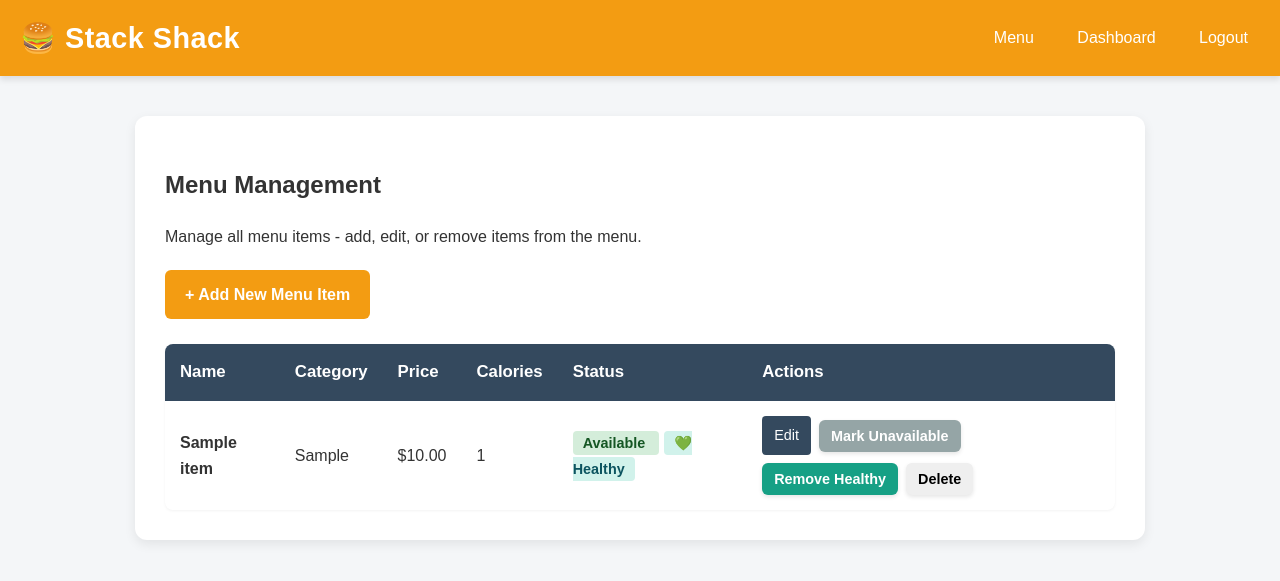
After one commit to Shorse321/CSC510Group24, a Flask app: page /menu/items in a window 1280 px wide. The commit adds this page. Shown: the top 581 px of the page. Run offline with Flask 3, Linux system fonts and the light colour scheme; a user stored in the database is signed in; tables that the repository leaves empty hold one stand-in row (values such as "Sample post").

Commit message:
added primitive functionality for adding to menu as admin

```diff
--- a/proj2/stackshack/app.py
+++ b/proj2/stackshack/app.py
@@ -2,6 +2,7 @@
 from config import config
 from database.db import init_db, login_manager
 from routes.auth_routes import auth_bp
+from routes.menu_routes import menu_bp
 from models.user import User
 
 def create_app(config_name='development'):
@@ -15,6 +16,7 @@
         return User.query.get(int(user_id))
 
     app.register_blueprint(auth_bp, url_prefix='/auth')
+    app.register_blueprint(menu_bp, url_prefix='/menu')
 
     @app.route('/')
     def home():
--- /dev/null
+++ b/proj2/stackshack/controllers/menu_controller.py
@@ -0,0 +1,174 @@
+from models.menu_item import MenuItem
+from database.db import db
+from flask_login import current_user
+
+class MenuController:
+
+    @staticmethod
+    def get_all_items():
+        """Get all menu items"""
+        try:
+            items = MenuItem.query.order_by(MenuItem.category, MenuItem.name).all()
+            return True, "Items retrieved successfully", items
+        except Exception as e:
+            return False, f"Error: {str(e)}", None
+
+    @staticmethod
+    def get_item_by_id(item_id):
+        """Get a specific menu item by ID"""
+        try:
+            item = MenuItem.query.get(item_id)
+            if not item:
+                return False, "Item not found", None
+            return True, "Item retrieved successfully", item
+        except Exception as e:
+            return False, f"Error: {str(e)}", None
+
+    @staticmethod
+    def create_item(name, category, description, price, calories=None, protein=None, image_url=None):
+        """Create a new menu item - Admin/Staff only"""
+        # Check authorization
+        if not current_user.is_authenticated or current_user.role not in ['admin', 'staff']:
+            return False, "Unauthorized: Only admins and staff can create items", None
+
+        # Validation
+        if not name or not category or not price:
+            return False, "Name, category, and price are required", None
+
+        try:
+            item = MenuItem(
+                name=name,
+                category=category,
+                description=description,
+                price=price,
+                calories=calories,
+                protein=protein,
+                image_url=image_url
+            )
+            db.session.add(item)
+            db.session.commit()
+            return True, "Item created successfully", item
+        except Exception as e:
+            db.session.rollback()
+            return False, f"Error: {str(e)}", None
+
+    @staticmethod
+    def update_item(item_id, name=None, category=None, description=None, price=None,
+                    calories=None, protein=None, image_url=None):
+        """Update an existing menu item - Admin/Staff only"""
+        # Check authorization
+        if not current_user.is_authenticated or current_user.role not in ['admin', 'staff']:
+            return False, "Unauthorized: Only admins and staff can update items", None
+
+        try:
+            item = MenuItem.query.get(item_id)
+            if not item:
+                return False, "Item not found", None
+
+            # Update fields if provided
+            if name is not None:
+                item.name = name
+            if category is not None:
+                item.category = category
+            if description is not None:
+                item.description = description
+            if price is not None:
+                item.price = price
+            if calories is not None:
+                item.calories = calories
+            if protein is not None:
+                item.protein = protein
+            if image_url is not None:
+                item.image_url = image_url
+
+            db.session.commit()
+            return True, "Item updated successfully", item
+        except Exception as e:
+            db.session.rollback()
+            return False, f"Error: {str(e)}", None
+
+    @staticmethod
+    def delete_item(item_id):
+        """Delete a menu item - Admin only"""
+        # Check authorization
+        if not current_user.is_authenticated or current_user.role != 'admin':
+            return False, "Unauthorized: Only admins can delete items", None
+
+        try:
+            item = MenuItem.query.get(item_id)
+            if not item:
+                return False, "Item not found", None
+
+            db.session.delete(item)
+            db.session.commit()
+            return True, "Item deleted successfully", None
+        except Exception as e:
+            db.session.rollback()
+            return False, f"Error: {str(e)}", None
+
+    @staticmethod
+    def toggle_availability(item_id):
+        """Toggle the availability status of a menu item - Admin/Staff only"""
+        # Check authorization
+        if not current_user.is_authenticated or current_user.role not in ['admin', 'staff']:
+            return False, "Unauthorized: Only admins and staff can toggle availability", None
+
+        try:
+            item = MenuItem.query.get(item_id)
+            if not item:
+                return False, "Item not found", None
+
+            item.is_available = not item.is_available
+            db.session.commit()
+            status = "available" if item.is_available else "unavailable"
+            return True, f"Item marked as {status}", item
+        except Exception as e:
+            db.session.rollback()
+            return False, f"Error: {str(e)}", None
+
+    @staticmethod
+    def toggle_healthy_choice(item_id):
+        """Toggle the healthy choice status of a menu item - Admin/Staff only"""
+        # Check authorization
+        if not current_user.is_authenticated or current_user.role not in ['admin', 'staff']:
+            return False, "Unauthorized: Only admins and staff can toggle healthy choice", None
+
+        try:
+            item = MenuItem.query.get(item_id)
+            if not item:
+                return False, "Item not found", None
+
+            item.is_healthy_choice = not item.is_healthy_choice
+            db.session.commit()
+            status = "healthy choice" if item.is_healthy_choice else "not a healthy choice"
+            return True, f"Item marked as {status}", item
+        except Exception as e:
+            db.session.rollback()
+            return False, f"Error: {str(e)}", None
+
+    @staticmethod
+    def get_items_by_category(category):
+        """Get all items in a specific category"""
+        try:
+            items = MenuItem.query.filter_by(category=category).order_by(MenuItem.name).all()
+            return True, "Items retrieved successfully", items
+        except Exception as e:
+            return False, f"Error: {str(e)}", None
+
+    @staticmethod
+    def get_available_items():
+        """Get only available menu items (for customer view)"""
+        try:
+            items = MenuItem.query.filter_by(is_available=True).order_by(MenuItem.category, MenuItem.name).all()
+            return True, "Available items retrieved successfully", items
+        except Exception as e:
+            return False, f"Error: {str(e)}", None
+
+    @staticmethod
+    def get_healthy_choices():
+        """Get items marked as healthy choices"""
+        try:
+            items = MenuItem.query.filter_by(is_healthy_choice=True, is_available=True).order_by(MenuItem.name).all()
+            return True, "Healthy choices retrieved successfully", items
+        except Exception as e:
+            return False, f"Error: {str(e)}", None
--- /dev/null
+++ b/proj2/stackshack/routes/menu_routes.py
@@ -0,0 +1,190 @@
+from flask import Blueprint, render_template, request, redirect, url_for, flash
+from flask_login import login_required, current_user
+from controllers.menu_controller import MenuController
+
+menu_bp = Blueprint('menu', __name__)
+
+# View all menu items (Admin/Staff)
+@menu_bp.route('/items', methods=['GET'])
+@login_required
+def view_items():
+    """Display all menu items for management"""
+    if current_user.role not in ['admin', 'staff']:
+        flash("Unauthorized access", "error")
+        return redirect(url_for('auth.dashboard'))
+
+    success, msg, items = MenuController.get_all_items()
+
+    if not success:
+        flash(msg, "error")
+        items = []
+
+    return render_template('menu/items.html', items=items)
+
+
+# Create new item - Show form
+@menu_bp.route('/items/new', methods=['GET'])
+@login_required
+def create_item_form():
+    """Display form to create a new menu item"""
+    if current_user.role not in ['admin', 'staff']:
+        flash("Unauthorized access", "error")
+        return redirect(url_for('auth.dashboard'))
+
+    return render_template('menu/create_item.html')
+
+
+# Create new item - Handle form submission
+@menu_bp.route('/items/create', methods=['POST'])
+@login_required
+def create_item():
+    """Process form to create a new menu item"""
+    if current_user.role not in ['admin', 'staff']:
+        flash("Unauthorized access", "error")
+        return redirect(url_for('auth.dashboard'))
+
+    name = request.form.get('name')
+    category = request.form.get('category')
+    description = request.form.get('description')
+    price = request.form.get('price')
+    calories = request.form.get('calories')
+    protein = request.form.get('protein')
+    image_url = request.form.get('image_url')
+
+    success, msg, item = MenuController.create_item(
+        name=name,
+        category=category,
+        description=description,
+        price=price,
+        calories=calories if calories else None,
+        protein=protein if protein else None,
+        image_url=image_url if image_url else None
+    )
+
+    flash(msg, 'success' if success else 'error')
+
+    if success:
+        return redirect(url_for('menu.view_items'))
+
+    return redirect(url_for('menu.create_item_form'))
+
+
+# Edit item - Show form
+@menu_bp.route('/items/<int:item_id>/edit', methods=['GET'])
+@login_required
+def edit_item_form(item_id):
+    """Display form to edit a menu item"""
+    if current_user.role not in ['admin', 'staff']:
+        flash("Unauthorized access", "error")
+        return redirect(url_for('auth.dashboard'))
+
+    success, msg, item = MenuController.get_item_by_id(item_id)
+
+    if not success:
+        flash(msg, "error")
+        return redirect(url_for('menu.view_items'))
+
+    return render_template('menu/edit_item.html', item=item)
+
+
+# Edit item - Handle form submission
+@menu_bp.route('/items/<int:item_id>/update', methods=['POST'])
+@login_required
+def update_item(item_id):
+    """Process form to update a menu item"""
+    if current_user.role not in ['admin', 'staff']:
+        flash("Unauthorized access", "error")
+        return redirect(url_for('auth.dashboard'))
+
+    name = request.form.get('name')
+    category = request.form.get('category')
+    description = request.form.get('description')
+    price = request.form.get('price')
+    calories = request.form.get('calories')
+    protein = request.form.get('protein')
+    image_url = request.form.get('image_url')
+
+    success, msg, item = MenuController.update_item(
+        item_id=item_id,
+        name=name,
+        category=category,
+        description=description,
+        price=price,
+        calories=calories if calories else None,
+        protein=protein if protein else None,
+        image_url=image_url if image_url else None
+    )
+
+    flash(msg, 'success' if success else 'error')
+    return redirect(url_for('menu.view_items'))
+
+
+# Delete item
+@menu_bp.route('/items/<int:item_id>/delete', methods=['POST'])
+@login_required
+def delete_item(item_id):
+    """Delete a menu item"""
+    if current_user.role != 'admin':
+        flash("Unauthorized: Only admins can delete items", "error")
+        return redirect(url_for('menu.view_items'))
+
+    success, msg, _ = MenuController.delete_item(item_id)
+    flash(msg, 'success' if success else 'error')
+
+    return redirect(url_for('menu.view_items'))
+
+
+# Toggle availability
+@menu_bp.route('/items/<int:item_id>/toggle-availability', methods=['POST'])
+@login_required
+def toggle_availability(item_id):
+    """Toggle item availability status"""
+    if current_user.role not in ['admin', 'staff']:
+        flash("Unauthorized access", "error")
+        return redirect(url_for('menu.view_items'))
+
+    success, msg, _ = MenuController.toggle_availability(item_id)
+    flash(msg, 'success' if success else 'error')
+
+    return redirect(url_for('menu.view_items'))
+
+
+# Toggle healthy choice
+@menu_bp.route('/items/<int:item_id>/toggle-healthy', methods=['POST'])
+@login_required
+def toggle_healthy(item_id):
+    """Toggle healthy choice status"""
+    if current_user.role not in ['admin', 'staff']:
+        flash("Unauthorized access", "error")
+        return redirect(url_for('menu.view_items'))
+
+    success, msg, _ = MenuController.toggle_healthy_choice(item_id)
+    flash(msg, 'success' if success else 'error')
+
+    return redirect(url_for('menu.view_items'))
+
+
+# Customer view - See available items
+@menu_bp.route('/browse', methods=['GET'])
+def browse_menu():
+    """Public view of available menu items for customers"""
+    success, msg, items = MenuController.get_available_items()
+
+    if not success:
+        flash(msg, "error")
+        items = []
+
+    return render_template('menu/browse.html', items=items)
+
+
+# View healthy choices
+@menu_bp.route('/healthy', methods=['GET'])
+def healthy_choices():
+    """Display healthy menu options"""
+    success, msg, items = MenuController.get_healthy_choices()
+
+    if not success:
+        flash(msg, "error")
+        items = []
+
+    return render_template('menu/healthy.html', items=items)
--- /dev/null
+++ b/proj2/stackshack/templates/menu/items.html
@@ -0,0 +1,86 @@
+{% extends "base.html" %}
+{% block title %}Manage Menu Items{% endblock %}
+{% block content %}
+<h2>Menu Management</h2>
+<p>Manage all menu items - add, edit, or remove items from the menu.</p>
+
+<div style="margin: 20px 0;">
+  <a href="{{ url_for('menu.create_item_form') }}" class="admin-links" style="text-decoration:none; background: var(--primary-color); color: white; padding: 12px 20px; border-radius: 6px; display: inline-block; font-weight: bold;">
+    + Add New Menu Item
+  </a>
+</div>
+
+{% if items %}
+<table>
+  <thead>
+    <tr>
+      <th>Name</th>
+      <th>Category</th>
+      <th>Price</th>
+      <th>Calories</th>
+      <th>Status</th>
+      <th>Actions</th>
+    </tr>
+  </thead>
+  <tbody>
+    {% for item in items %}
+    <tr>
+      <td><strong>{{ item.name }}</strong></td>
+      <td>{{ item.category | capitalize }}</td>
+      <td>${{ "%.2f"|format(item.price) }}</td>
+      <td>{{ item.calories if item.calories else 'N/A' }}</td>
+      <td>
+        <span style="padding: 4px 10px; border-radius: 4px; font-size: 0.9em; font-weight: bold;
+                     {% if item.is_available %}background: var(--success-bg); color: var(--success-text);
+                     {% else %}background: var(--error-bg); color: var(--error-text);{% endif %}">
+          {{ 'Available' if item.is_available else 'Unavailable' }}
+        </span>
+        {% if item.is_healthy_choice %}
+        <span style="padding: 4px 10px; border-radius: 4px; font-size: 0.9em; background: #d1f2eb; color: #0c5460; font-weight: bold; margin-left: 5px;">
+          💚 Healthy
+        </span>
+        {% endif %}
+      </td>
+      <td>
+        <div style="display: flex; gap: 8px; flex-wrap: wrap; align-items: center;">
+          <!-- Edit Button -->
+          <a href="{{ url_for('menu.edit_item_form', item_id=item.id) }}"
+             style="padding: 8px 12px; background: var(--secondary-color); color: white; text-decoration: none; border-radius: 4px; font-size: 0.9em;">
+            Edit
+          </a>
+
+          <!-- Toggle Availability -->
+          <form method="POST" action="{{ url_for('menu.toggle_availability', item_id=item.id) }}" style="display: inline;">
+            <button type="submit" style="padding: 8px 12px; margin-top: 0; font-size: 0.9em; background: {% if item.is_available %}#95a5a6{% else %}#27ae60{% endif %}; color: white;">
+              {{ 'Mark Unavailable' if item.is_available else 'Mark Available' }}
+            </button>
+          </form>
+
+          <!-- Toggle Healthy -->
+          <form method="POST" action="{{ url_for('menu.toggle_healthy', item_id=item.id) }}" style="display: inline;">
+            <button type="submit" style="padding: 8px 12px; margin-top: 0; font-size: 0.9em; background: #16a085; color: white;">
+              {{ 'Remove Healthy' if item.is_healthy_choice else 'Mark Healthy' }}
+            </button>
+          </form>
+
+          <!-- Delete Button (Admin Only) -->
+          {% if current_user.role == 'admin' %}
+          <form method="POST" action="{{ url_for('menu.delete_item', item_id=item.id) }}"
+                onsubmit="return confirm('Are you sure you want to delete {{ item.name }}?');" style="display: inline;">
+            <button type="submit" name="delete_item" style="padding: 8px 12px; margin-top: 0; font-size: 0.9em;">
+              Delete
+            </button>
+          </form>
+          {% endif %}
+        </div>
+      </td>
+    </tr>
+    {% endfor %}
+  </tbody>
+</table>
+{% else %}
+<p style="text-align: center; color: #999; margin-top: 40px; font-size: 1.1em;">
+  No menu items yet. Click "Add New Menu Item" to get started!
+</p>
+{% endif %}
+{% endblock %}
```
Also changed, not shown: proj2/stackshack/config.py (+13 -10 lines), proj2/stackshack/models/menu_item.py (added, +34 -0 lines), proj2/stackshack/templates/dashboard.html (+10 -2 lines), proj2/stackshack/templates/menu/create_item.html (added, +39 -0 lines), proj2/stackshack/templates/menu/edit_item.html (added, +38 -0 lines), 1 other file.
